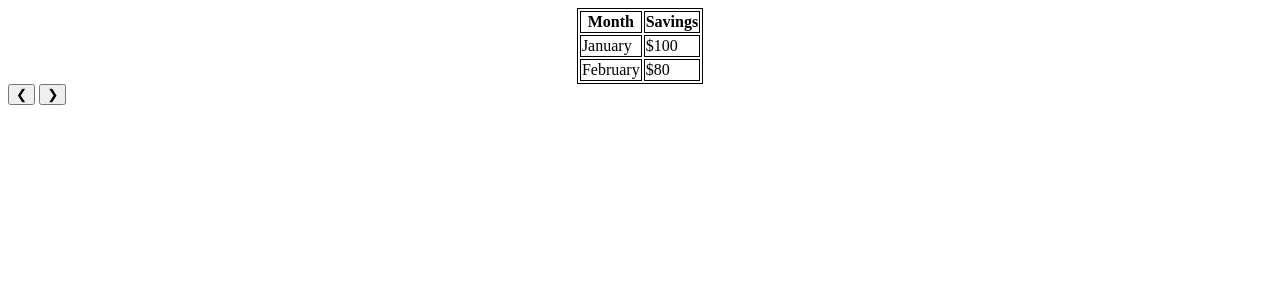
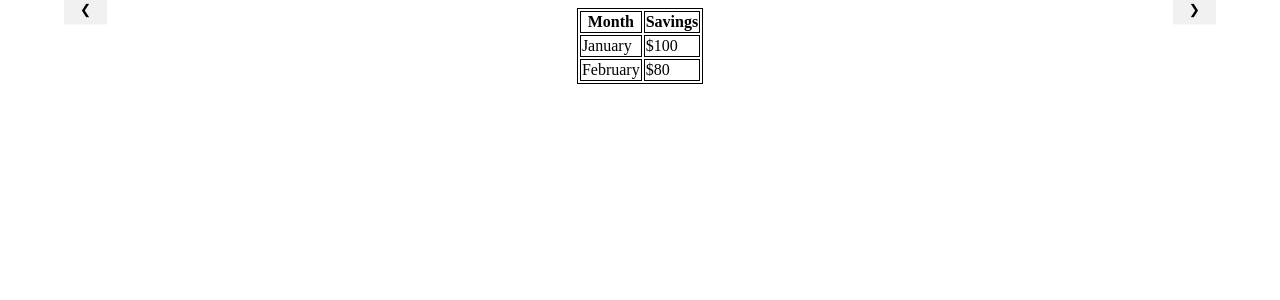
Before and after one commit to TreinoeDieta/Website, a Jekyll site: the page calendario/index.html, which Jekyll copies as it is, in a window 1280 px wide. Shown: the top 300 px of the page. Built offline with Jekyll 4.4.1, drawn with Linux system fonts in a browser that asks for light colours.

Commit message:
Update index.html

```diff
--- a/calendario/index.html
+++ b/calendario/index.html
@@ -5,6 +5,12 @@
 table, th, td {
     border: 1px solid black;
 }
+.w3-display-container:hover .w3-display-hover{display:block}.w3-display-container:hover span.w3-display-hover{display:inline-block}.w3-display-hover{display:none}
+.w3-button{border:none;display:inline-block;outline:0;padding:6px 16px;vertical-align:middle;overflow:hidden;text-decoration:none!important;color:#fff;background-color:#000;text-align:center;cursor:pointer;white-space:nowrap}
+.w3-button{color:#000;background-color:#f1f1f1;padding:8px 16px}.w3-button:hover{color:#000!important;background-color:#ccc!important}
+.w3-button{-webkit-touch-callout:none;-webkit-user-select:none;-khtml-user-select:none;-moz-user-select:none;-ms-user-select:none;user-select:none}
+.w3-display-left{position:absolute;top:1%;left:5%;transform:translate(0%,-50%);-ms-transform:translate(-0%,-50%)}
+.w3-display-right{position:absolute;top:1%;right:5%;transform:translate(0%,-50%);-ms-transform:translate(0%,-50%)}
 </style>
 </head>
 <body>
```
